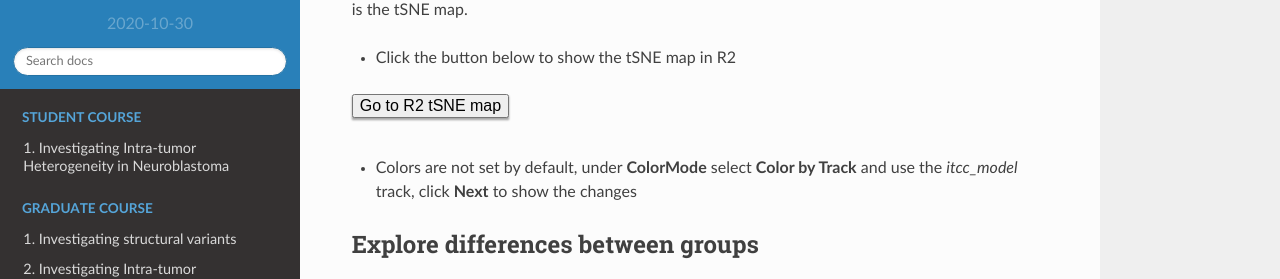
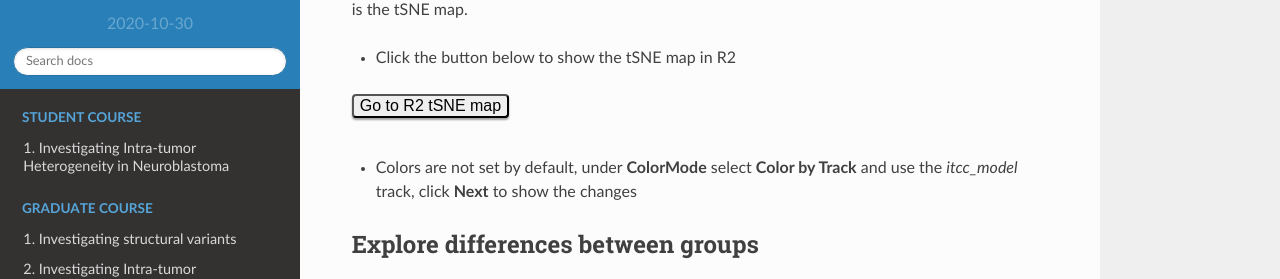
Before and after one commit to antronerds/r2-training-courses, a Sphinx documentation site: the page built from docs/RNA_seq_data_analysis_notes_behind_the_scenes.md, in a window 1280 px wide and 1400 px high, scrolled down 1492 px. Shown: the part 181-460 px from the top of the window. Built offline with Sphinx 7.4.7 and the Read the Docs theme 2.0.0, drawn with Linux system fonts in a browser that asks for light colours; pages that are not in the unit, such as notebooks, are missing from menus.

```diff
--- a/docs/_static/css/r2tutorials.css
+++ b/docs/_static/css/r2tutorials.css
@@ -29,6 +29,7 @@
 Creates an R2 did you know box; a table containing header with R2D2 image
 */
 button {
+	border-radius: 4px;
 	box-shadow: 0 2px 2px 0 rgba(0,0,0,0.22), 0 2px 2px 0 rgba(0,0,0,0.17);
 }
 
@@ -44,7 +45,6 @@
 	text-decoration: none;
 	display: inline-block;
 	font-size: 16px;
-	border-radius: 5px;
 	transition-duration: 0.4s;
 	border:1px #95d097;
 
```
Also changed, not shown: docs/Investigating_Tumor_Heterogeneity_student_version_bu.md (+1 -1 lines).
